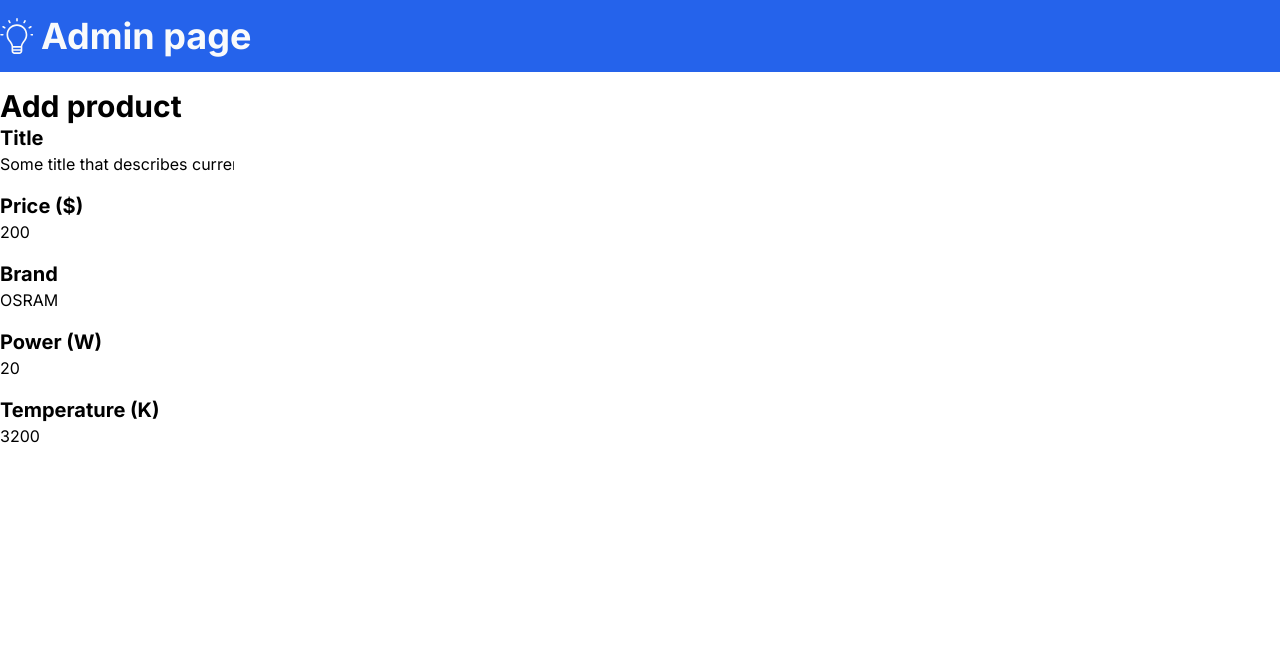
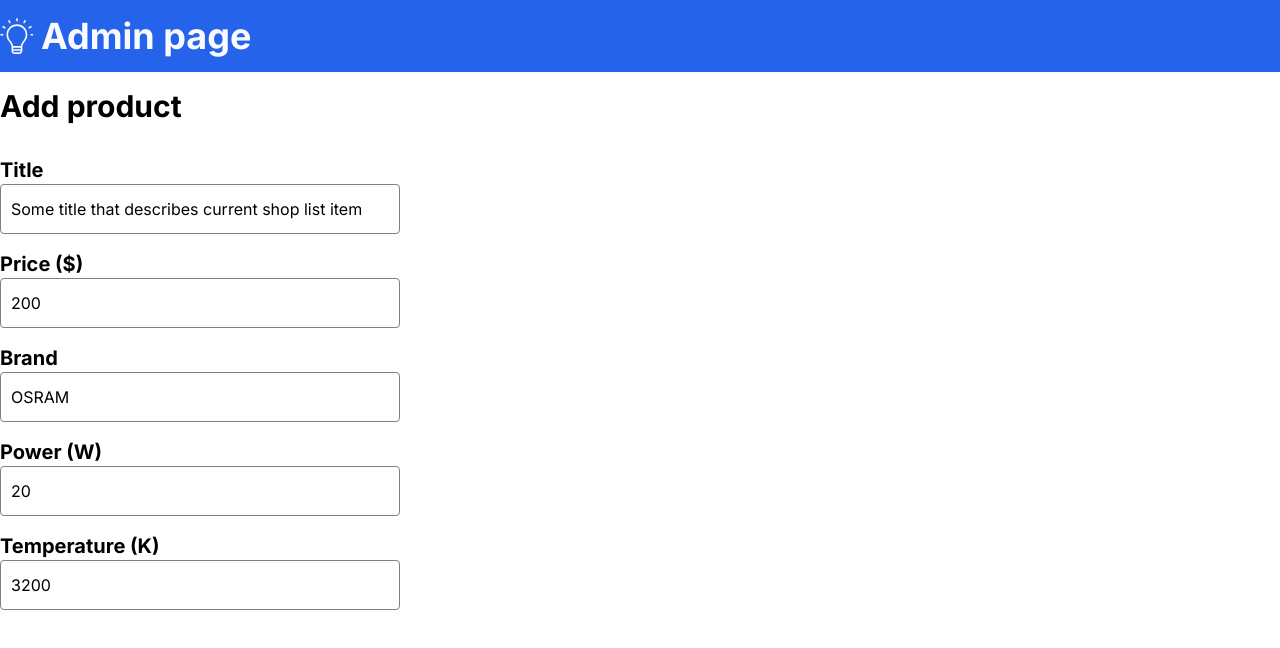
Before and after one commit to Unset29/jsHomework, a website: page project/adminAdd.html in a window 1280 px wide. Drawn offline with Linux system fonts and the light colour scheme.

Commit message:
finished

```diff
--- a/project/adminAdd.html
+++ b/project/adminAdd.html
@@ -21,25 +21,26 @@
         <h2 class="item text-3xl font-bold">Add product
         </h2>
         <form action="#" class="form flex flex-col gap-4">
-            <div class="input_box">
-                <label class="label font-bold text-xl" for="fname">Title</label><br>
-                <input type="text" name="fname" value="Some title that describes current shop list item">
+            <div class="input_box pt-8">
+                <label class="label font-bold text-xl" for="title">Title</label><br>
+                <input type="text" class="textarea" name="title"
+                    value="Some title that describes current shop list item">
             </div>
             <div class="input_box">
                 <label class="label font-bold text-xl" for="lname">Price ($)</label><br>
-                <input type="text" name="lname" value="200">
+                <input type="text" class="textarea" name="lname" value="200">
             </div>
             <div class="input_box">
                 <label class="label font-bold text-xl" class="title" for="fname">Brand</label><br>
-                <input type="text" name="fname" value="OSRAM">
+                <input type="text" class="textarea" name="fname" value="OSRAM">
             </div>
             <div class="input_box">
                 <label class="label font-bold text-xl" for="lname">Power (W)</label><br>
-                <input type="text" name="lname" value="20">
+                <input type="text" class="textarea" name="lname" value="20">
             </div>
             <div class="input_box">
                 <label class="label font-bold text-xl" class="title" for="fname">Temperature (K)</label><br>
-                <input type="text" name="fname" value="3200">
+                <input type="text" class="textarea" name="fname" value="3200">
             </div>
         </form>
     </div>
--- a/project/style/input.css
+++ b/project/style/input.css
@@ -73,3 +73,12 @@ body {
     height: 16px;
     padding-right: 20px;
 }
+
+.textarea {
+    width: 400px;
+    height: 50px;
+    border: 1px solid gray;
+    border-radius: 4px;
+    padding-left: 10px;
+    font-size: 16px;
+}
```
Also changed, not shown: project/style/output.css.
